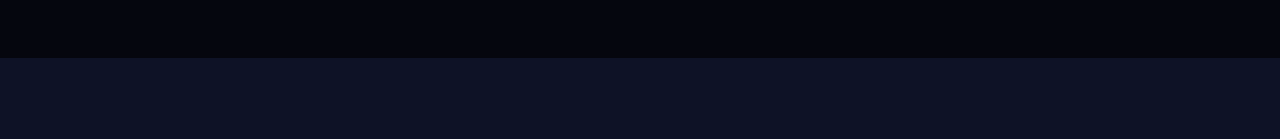
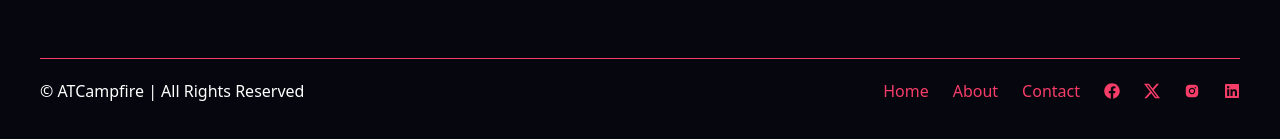
Before and after one commit to Abhaysoft-inc/ATCampfire, a React (Vite) app in the folder frontend/: page / in a window 1280 px wide. Shown: the part 1763-1902 px from the top of the page. Before the commit the page ends 1821 px from the top, so only its background shows below. Built offline with nearby package versions, Linux system fonts and the light colour scheme.

Commit message:
finished footer

```diff
--- a/frontend/package.json
+++ b/frontend/package.json
@@ -10,8 +10,10 @@
     "preview": "vite preview"
   },
   "dependencies": {
+    "@heroicons/react": "^2.1.3",
     "react": "^18.2.0",
-    "react-dom": "^18.2.0"
+    "react-dom": "^18.2.0",
+    "react-icons": "^5.2.1"
   },
   "devDependencies": {
     "@types/react": "^18.2.66",
--- a/frontend/src/components/Footer.jsx
+++ b/frontend/src/components/Footer.jsx
@@ -1,4 +1,9 @@
-import React, { Component } from 'react'
+import  { Component } from 'react'
+import { FaFacebook, FaLinkedin } from "react-icons/fa";
+import { AiFillInstagram } from "react-icons/ai";
+import { BsTwitterX } from "react-icons/bs";
+
+
 
 export default class Footer extends Component {
   render() {
@@ -7,7 +12,20 @@ export default class Footer extends Component {
       <div className="ft px-10 py-10 bg-[#05060e] mt-10">
         <div className="topsctn flex p-5 justify-between">
             <h1 className="w-2/5 text-white text-3xl">We help companies transform their ambitious ideas into timeless products at lightning speed</h1>
-            <p className="bg-[#f53d68] px-10 py-4 h-[85px] font-[700] mr-10">LISTEN A FREE <br/> PODCAST NOW</p>
+            <p className="bg-[#f53d68] px-10 py-4 h-[85px] font-[700] mr-10 outline-white hover:bg-[#cc4f6c] cursor-pointer ">LISTEN A FREE <br/> PODCAST NOW</p>
+        </div>
+        <hr className="mt-10 border-[#f53d68]" />
+        <div className="flex justify-between mt-5 text-white">
+          <p>&copy; ATCampfire | All Rights Reserved  </p>
+          <ul className="flex space-x-6">
+            <li className='text-[#f53d68]'><a href="">Home</a></li>
+            <li className='text-[#f53d68]'><a href="">About</a></li>
+            <li className='text-[#f53d68]'><a href="">Contact</a></li>
+            <li className='text-[#f53d68] pt-1 w-4 h-9'><a href=""><FaFacebook /></a></li>
+            <li className='text-[#f53d68] pt-1 w-4 h-9'><a href=""><BsTwitterX /></a></li>
+            <li className='text-[#f53d68] pt-1 w-4 h-9'><a href=""><AiFillInstagram /></a></li>
+            <li className='text-[#f53d68] pt-1 w-4 h-9'><a href=""><FaLinkedin /></a></li>
+          </ul>
         </div>
       </div>
 
--- a/frontend/src/index.css
+++ b/frontend/src/index.css
@@ -4,6 +4,8 @@
 
 body{
     background-color: #0e1226;
+    /* background-color: #DFDBE5; */
+
 }
 .abhay{
     background-size: cover;
```
Also changed, not shown: 2 other files (tests, documents, lock files or other folders).
